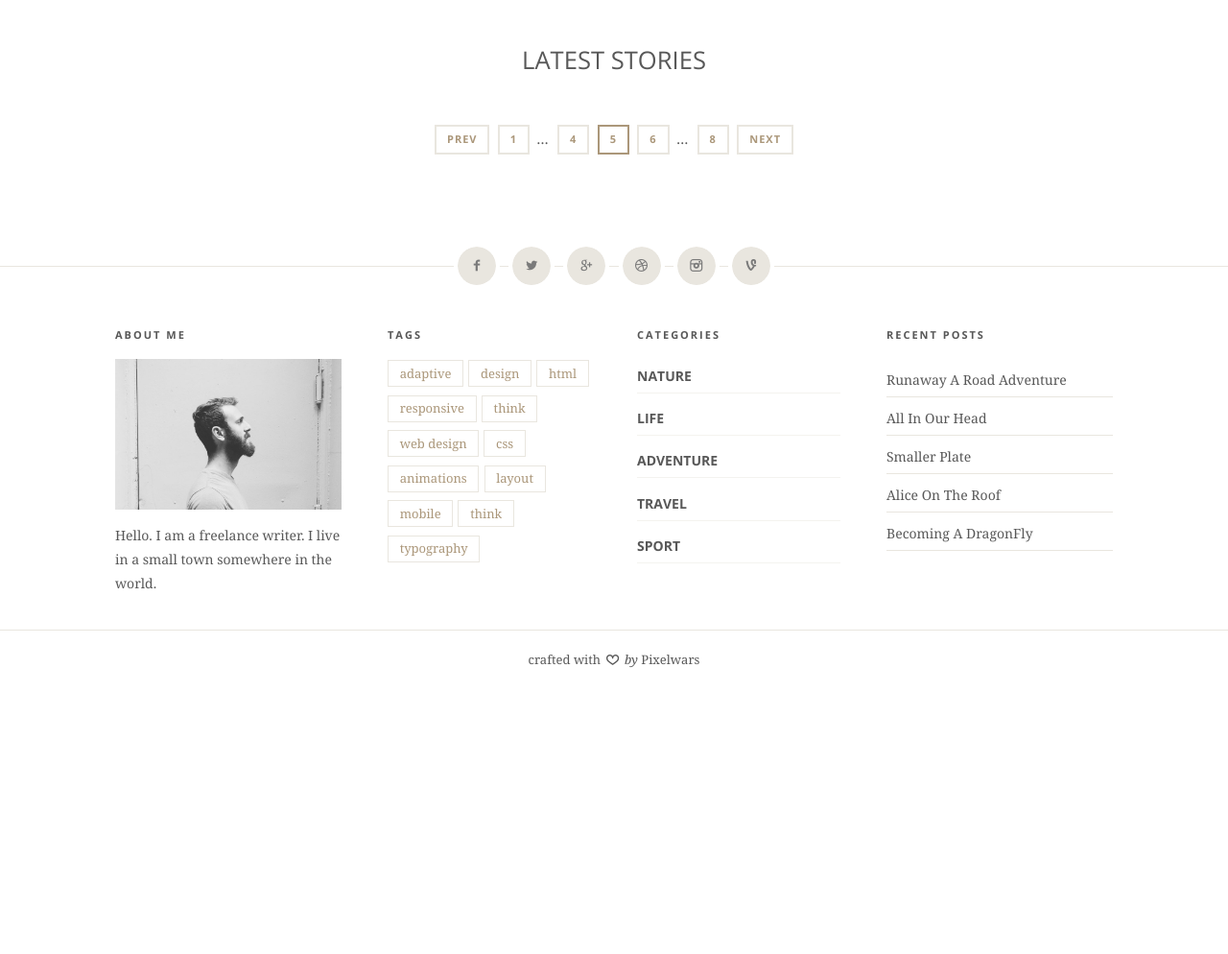
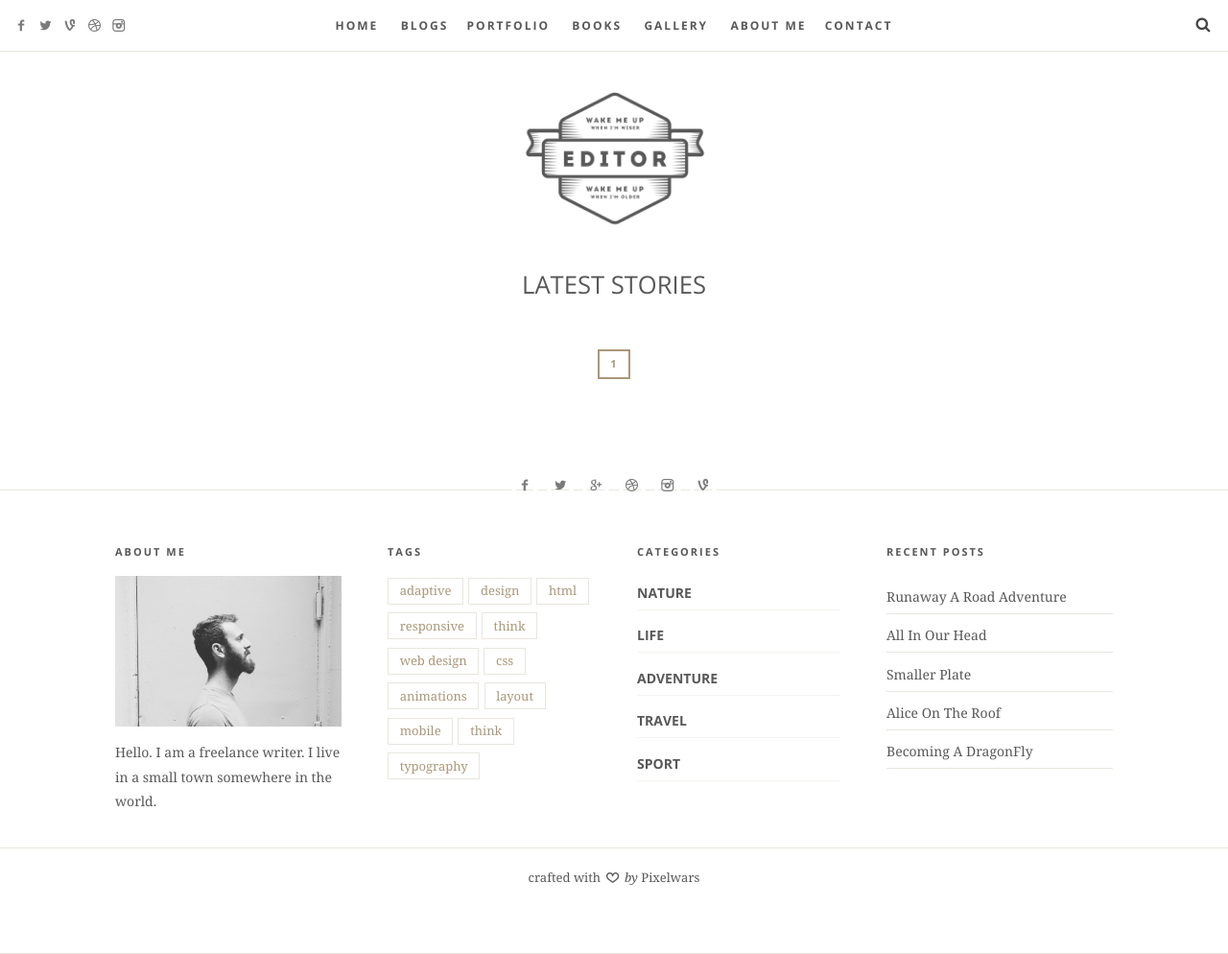
Before and after one commit to fotimaruziyeva/template, a Django app: page /blog/ in a window 1280 px wide. Shown: the whole page at 96% size. Before the commit the page ends 696 px from the top, so only its background shows below. Run offline with Django 5.2, Linux system fonts and the light colour scheme; data that the repository does not hold is empty; parts of the project's set-up code (start-up, migrations or seed data) failed here and were passed over; some libraries are stand-ins or nearby versions; some web fonts are replaced.

Commit message:
comment add template

```diff
--- a/portfolio/views.py
+++ b/portfolio/views.py
@@ -1,11 +1,13 @@
 from django.shortcuts import render
 from django.views.generic import DetailView
 from django.contrib import messages
-from portfolio.forms import ContactForm
+from portfolio.forms import ContactForm,CommentForm
 from .models import Gallery, Book, Blog, About,Portfolio,PortfolioCategory,Category,Comment,GalleryCategory
-from django.views.generic.edit import FormView
+from django.views.generic.edit import FormView,FormMixin
 from .bot import send_message
 from django.views.generic.list import ListView
+
+from django.urls import reverse
 
 class ContactFormView(FormView):
     template_name = "contact.html"
@@ -70,7 +72,7 @@ class PortfolioListView(ListView):
 
 class BlogListView(ListView):
     model = Blog
-    # paginate_by = 100  # if pagination is desired
+    paginate_by = 3  # if pagination is desired
     context_object_name = 'blogs'
     template_name = "blog.html"
 
@@ -79,10 +81,11 @@ class BlogListView(ListView):
         context["categories"] = Category.objects.all()
         return context
 
-class BlogDetailView(DetailView):
+class BlogDetailView(FormMixin,DetailView):
     model = Blog
     template_name = "blog-single.html"
     context_object_name = "blog"
+    form_class = CommentForm
 
     def get_context_data(self, **kwargs):
         context = super().get_context_data(**kwargs)
@@ -90,6 +93,24 @@ class BlogDetailView(DetailView):
         context['comments_count'] = Comment.objects.filter(blog=context.get('blog')).count()
 
         return context
+
+    def post(self, request, *args, **kwargs):
+        self.object = self.get_object()
+        form = self.get_form()
+        if form.is_valid():
+            return self.form_valid(form)
+        else:
+            return self.form_invalid(form)
+
+    def form_valid(self, form):
+        form.instance.blog = self.object
+        form.save()
+        return super(BlogDetailView, self).form_valid(form)
+
+    def get_success_url(self):
+        return reverse('blog-single-page', kwargs={'pk': self.object.pk})
+
+
 class GalleryDetailView(DetailView):
     model = GalleryCategory
     template_name = "gallery-single.html"
--- a/template/blog.html
+++ b/template/blog.html
@@ -2,6 +2,80 @@
 {% load static %}
 {% block title %} Portfolio {% endblock title %}
 {% block content %}
+
+
+<!-- page -->
+<div id="page" class="hfeed site">
+
+    <!-- header -->
+    <header id="masthead" class="site-header" role="banner">
+
+            <!-- site-navigation -->
+            <nav id="primary-navigation" class="site-navigation primary-navigation" role="navigation">
+
+                <a class="menu-toggle"><span class="lines"></span></a>
+
+                <!-- nav-menu -->
+                <div class="nav-menu">
+                     <!-- level 2 -->
+                            <ul>
+                                <li><a href="{% url 'home-page'%}">Home</a>
+                                    <!-- level 2 -->
+                                </li>
+                                <li><a href="{% url 'blog-page'%}">Blogs</a>
+                                <li><a href="{% url 'portfolio-page' %}">Portfolio</a></li>
+                                <li><a href="{% url 'books-page'%}">Books</a></li>
+                                <li><a href="{% url 'gallery-page'%}">Gallery</a></li>
+                                <li><a href="{% url 'about-page'%}">About Me</a>
+                                    <!-- level 2 -->
+
+                                <li><a href="{% url 'contact-page'%}">Contact</a></li>
+                            </ul>
+                </div>
+                <!-- nav-menu -->
+
+                <a class="search-toggle toggle-link"></a>
+
+                <!-- search-container -->
+                <div class="search-container">
+
+                    <div class="search-box">
+                        <form role="search" method="get" class="search-form" action="#">
+                            <label>Search for
+                                <input type="search" id="search-field" placeholder="type and hit enter" name="s">
+                            </label>
+                            <input type="submit" class="search-submit" value="Search">
+                        </form>
+                    </div>
+
+                </div>
+                <!-- search-container -->
+
+                <!-- social-container -->
+                <div class="social-container">
+
+                    <ul class="social">
+                        <li><a class="facebook" href="#"></a></li>
+                        <li><a class="twitter" href="#"></a></li>
+                        <li><a class="vine" href="#"></a></li>
+                        <li><a class="dribbble" href="#"></a></li>
+                        <li><a class="instagram" href="#"></a></li>
+                    </ul>
+
+
+                </div>
+                <!-- social-container -->
+
+            </nav>
+            <!-- site-navigation -->
+
+            <!-- site-title -->
+            <h1 class="site-title">
+              <a href="{% url 'home-page' %}" rel="home">
+                  <img src="{% static 'images/site/logo.png' %}" alt="logo">
+                    <!--EDITOR-->
+                </a>
+            </h1>
 
 
 
@@ -129,15 +203,19 @@
 
                             <!-- .nav-links -->
                             <div class="nav-links">
-                                <a class="page-numbers prev" href="#">Prev</a>
-                                <a class="page-numbers" href="#"><span class="meta-nav screen-reader-text">Page </span>1</a>
-                                <span class="page-numbers dots">…</span>
-                                <a class="page-numbers" href="#"><span class="meta-nav screen-reader-text">Page </span>4</a>
-                                <span class="page-numbers current"><span class="meta-nav screen-reader-text">Page </span>5</span>
-                                <a class="page-numbers" href="#"><span class="meta-nav screen-reader-text">Page </span>6</a>
-                                <span class="page-numbers dots">…</span>
-                                <a class="page-numbers" href="#"><span class="meta-nav screen-reader-text">Page </span>8</a>
-                                <a class="page-numbers next" href="#">Next</a>
+                                {% if page_obj.has_previous %}
+                                <a class="page-numbers prev" href="?page={{page_obj.previous_page_number}}">Prev</a>
+                                {% endif %}
+                                {% for page in page_obj.paginator.page_range %}
+                                {% if page == page_obj.number %}
+                                <span class="page-numbers current"><span class="meta-nav screen-reader-text">Page </span>{{ page }}</span>
+                                {% else %}
+                                <a class="page-numbers" href="?page={{ page }}"><span class="meta-nav screen-reader-text">Page </span>{{ page }}</a>
+                                {% endif %}
+                                {% endfor %}
+                                {% if page_obj.has_next %}
+                                <a class="page-numbers next" href="?page={{ page_obj.next_page_number }}">Next</a>
+                                {% endif %}
                             </div>
                             <!-- .nav-links -->
 
```
Also changed, not shown: portfolio/forms.py (+10 -2 lines), portfolio/models.py (+4 -4 lines), template/blog-single.html (+11 -12 lines), portfolio/migrations/0004_alter_blog_description.py (added), portfolio/migrations/0005_alter_blog_title_alter_comment_image.py (added), portfolio/migrations/0006_remove_comment_image.py (added), portfolio/migrations/0007_comment_image.py (added), static/images/site/photo_2023-11-20_15-11-10.jpg (added).
